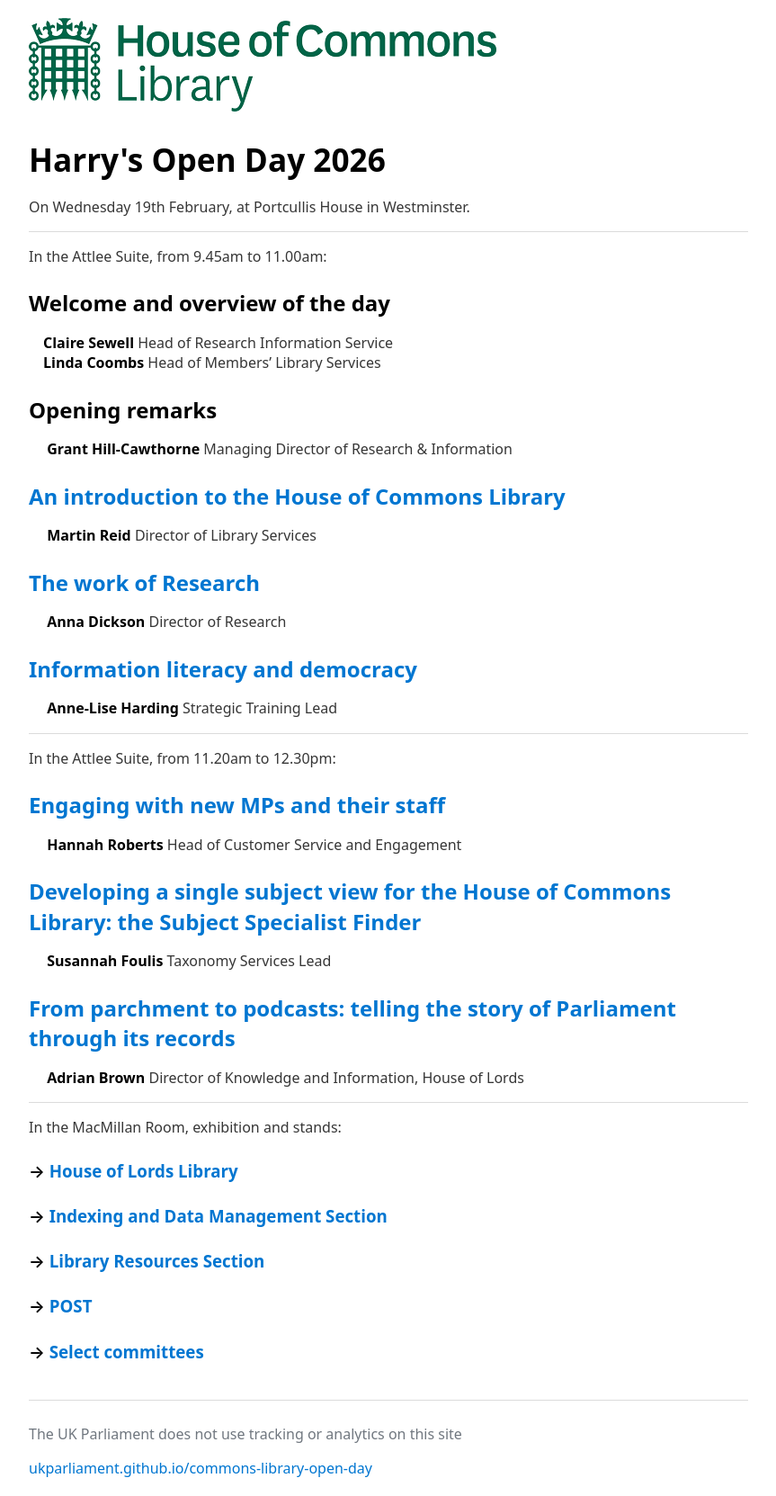
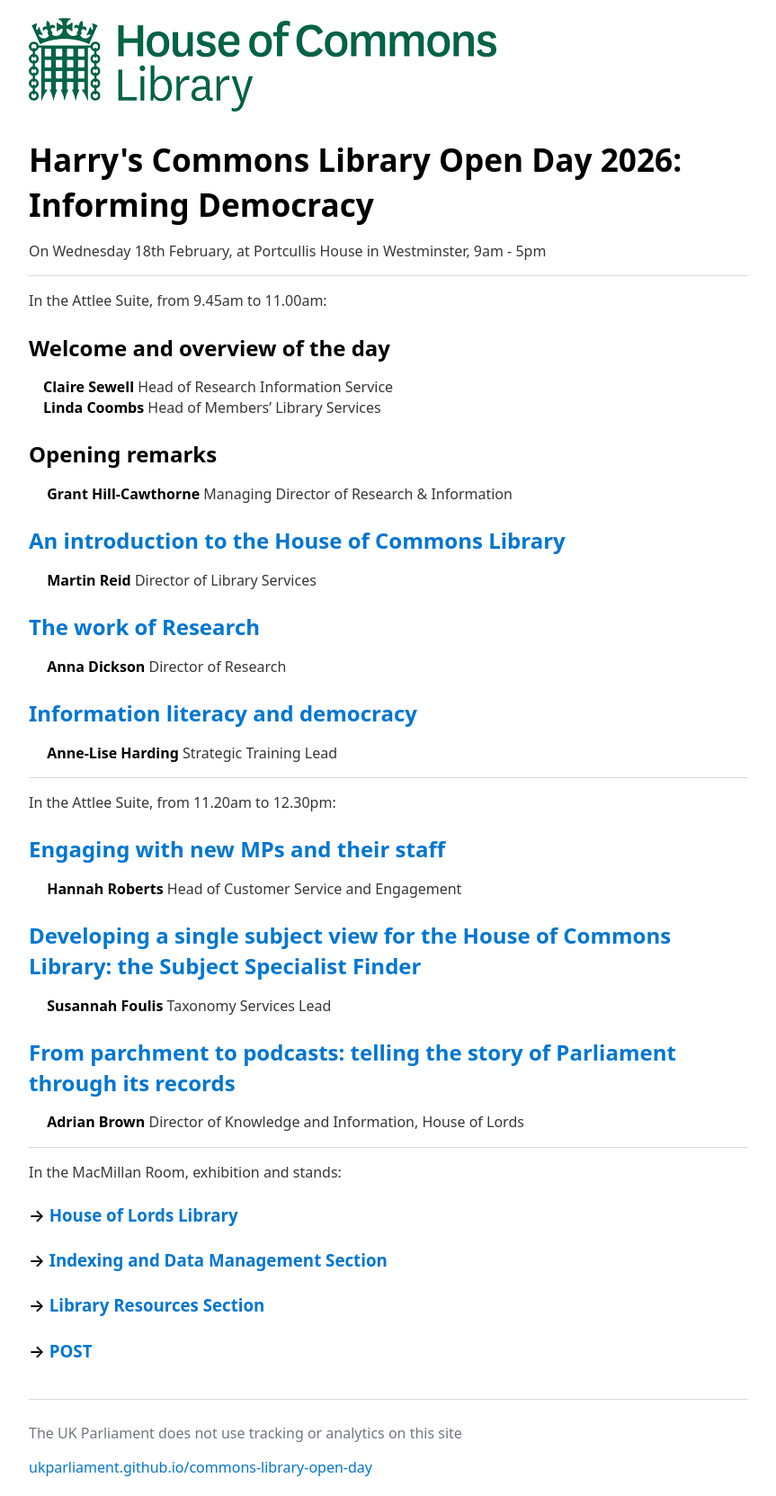
Before and after one commit to ukparliament/commons-library-open-day, a Jekyll site: the page built from 2026/index.md, in a window 1280 px wide. Shown: the whole page at 90% size, without its empty margins (208-1071 px from the left). Built offline with Jekyll 4.4.1, drawn with Linux system fonts in a browser that asks for light colours; our own code applies the rules of GitHub Pages for plain Markdown files.

Commit message:
Update index.md

```diff
--- a/2026/index.md
+++ b/2026/index.md
@@ -1,8 +1,8 @@
 <h1>
-		Harry's Open Day 2026
+		Harry's Commons Library Open Day 2026: Informing Democracy
 </h1>
 
-On Wednesday 19th February, at Portcullis House in Westminster.
+On Wednesday 18th February, at Portcullis House in Westminster, 9am - 5pm
 
 ---
 
@@ -48,5 +48,3 @@ In the MacMillan Room, exhibition and stands:
 ### &rarr; [Library Resources Section](lrs)
 
 ### &rarr; [POST](post)
-
-### &rarr; [Select committees](selcomms)
```
